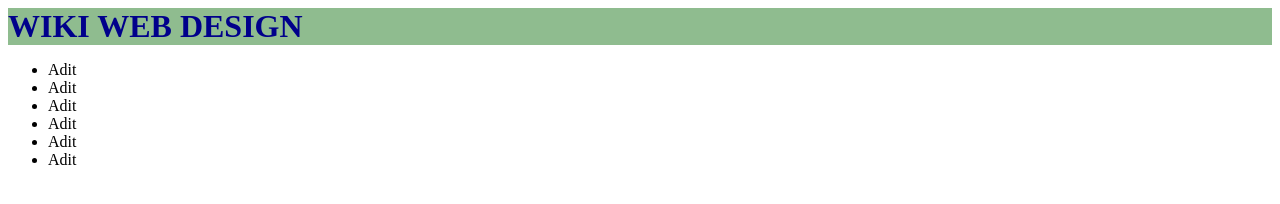
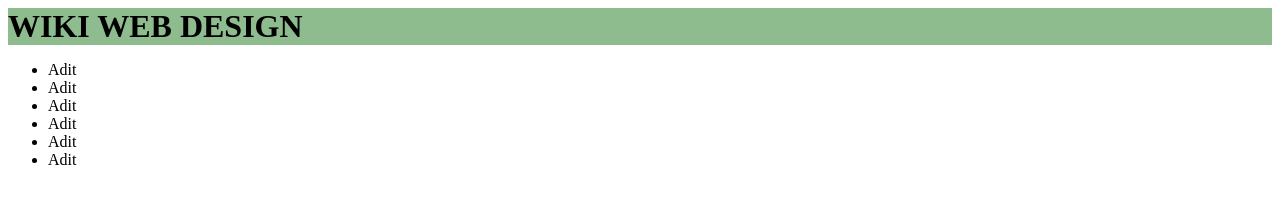
Before and after one commit to Aditkw43/igemwiki_ub, a plain HTML site: page index.html in a window 1280 px wide. Drawn offline with Linux system fonts and the light colour scheme.

Commit message:
update style.css

```diff
--- a/style.css
+++ b/style.css
@@ -1,5 +1,5 @@
 h1 {
-    color: darkblue;
+    color: dark;
     background-color: darkseagreen;
     padding: 0%;
     margin: 0%;
```
